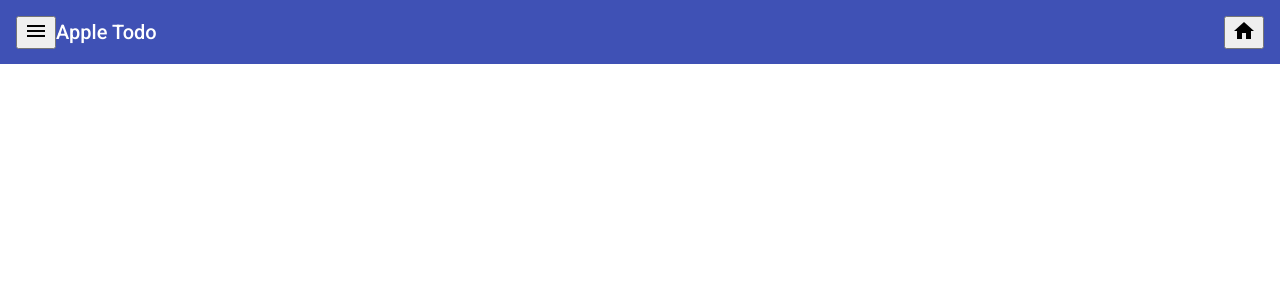
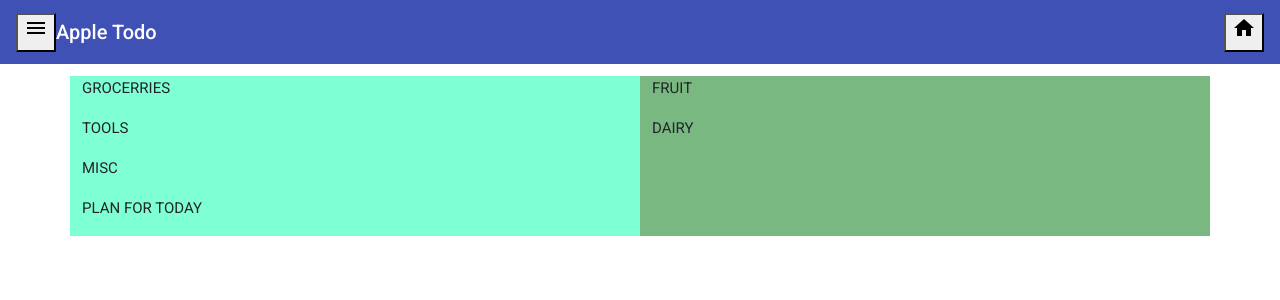
Before and after one commit to nadia-js/apple-assignment, an Angular app in the folder apple-todo/: page /todos in a window 1280 px wide. Shown: the top 300 px of the page. Built offline with nearby package versions, Linux system fonts and the light colour scheme.

Commit message:
added skelton categories code

```diff
--- a/apple-todo/angular.json
+++ b/apple-todo/angular.json
@@ -28,6 +28,7 @@
             ],
             "styles": [
               "./node_modules/@angular/material/prebuilt-themes/indigo-pink.css",
+               "./node_modules/bootstrap/dist/css/bootstrap.min.css",
               "src/styles.css"
             ],
             "scripts": []
--- a/apple-todo/package.json
+++ b/apple-todo/package.json
@@ -20,6 +20,7 @@
     "@angular/platform-browser": "~13.3.0",
     "@angular/platform-browser-dynamic": "~13.3.0",
     "@angular/router": "~13.3.0",
+    "bootstrap": "^5.2.0-beta1",
     "rxjs": "~7.5.0",
     "tslib": "^2.3.0",
     "zone.js": "~0.11.4"
--- a/apple-todo/src/app/app.component.html
+++ b/apple-todo/src/app/app.component.html
@@ -25,3 +25,4 @@
     </button>
   </mat-toolbar>
 </p>
+<router-outlet></router-outlet>
--- a/apple-todo/src/app/app.module.ts
+++ b/apple-todo/src/app/app.module.ts
@@ -8,6 +8,7 @@ import { BrowserAnimationsModule } from '@angular/platform-browser/animations';
 import { MatToolbarModule } from '@angular/material/toolbar';
 import { MatIconModule } from '@angular/material/icon';
 import { MatMenuModule } from '@angular/material/menu';
+
 
 
 import { TodosComponent } from './todos/todos.component';
--- /dev/null
+++ b/apple-todo/src/app/todos.service.ts
@@ -0,0 +1,49 @@
+import { Injectable } from '@angular/core';
+
+@Injectable({
+  providedIn: 'root',
+})
+export class TodosService {
+  // hardcoding categories instead getting from backend
+  todos_categories = [
+    {
+      id: 1,
+      label: 'grocerries',
+      subCategories: [
+        { id: 1, label: 'fruit' },
+        { id: 1, label: 'dairy' },
+      ],
+      type: 'food',
+    },
+    {
+      id: 1,
+      label: 'tools',
+      subCategories: [
+        { id: 1, label: 'hammer' },
+        { id: 1, label: 'screw driver' },
+      ],
+      type: 'device',
+    },
+    {
+      id: 1,
+      label: 'misc',
+      subCategories: [],
+      type: 'other',
+    },
+    {
+      id: 1,
+      label: 'plan for today',
+      subCategories: [
+        { id: 1, label: 'shopping' },
+        { id: 1, label: 'pick up kids from school' },
+      ],
+
+      type: 'planning',
+    },
+  ];
+  constructor() {}
+
+  getTodosCategories() {
+    return this.todos_categories;
+  }
+}
--- a/apple-todo/src/app/todos/todos.component.css
+++ b/apple-todo/src/app/todos/todos.component.css
@@ -0,0 +1,10 @@
+mat-grid-tile {
+  background: rgb(230, 229, 173);
+}
+
+.categories {
+  background-color: aquamarine;
+}
+.subCategories {
+  background-color: rgb(122, 184, 130);
+}
--- a/apple-todo/src/app/todos/todos.component.html
+++ b/apple-todo/src/app/todos/todos.component.html
@@ -1 +1,14 @@
-<h2>todos works!</h2>
+<div class="container">
+  <div class="row">
+    <div class="col-sm-12 col-md-6 categories">
+      <div *ngFor="let cat of todosCategories">
+       <h4>{{ cat.label | uppercase }}</h4>
+      </div>
+    </div>
+    <div class="col-sm-12 col-md-6 subCategories">
+       <div *ngFor="let subCategory of todosCategories[0]?.subCategories">
+       <h4>{{ subCategory.label | uppercase }}</h4>
+      </div>
+    </div>
+  </div>
+</div>
--- a/apple-todo/src/app/todos/todos.component.ts
+++ b/apple-todo/src/app/todos/todos.component.ts
@@ -1,15 +1,16 @@
 import { Component, OnInit } from '@angular/core';
+import { TodosService } from '../todos.service';
 
 @Component({
   selector: 'app-todos',
   templateUrl: './todos.component.html',
-  styleUrls: ['./todos.component.css']
+  styleUrls: ['./todos.component.css'],
 })
 export class TodosComponent implements OnInit {
-
-  constructor() { }
-
-  ngOnInit(): void {
+  todosCategories: any[] = [];
+  constructor(private todosService: TodosService) {
+    this.todosCategories = todosService.getTodosCategories();
   }
 
+  ngOnInit(): void {}
 }
```
Also changed, not shown: 2 other files (tests, documents, lock files or other folders).
